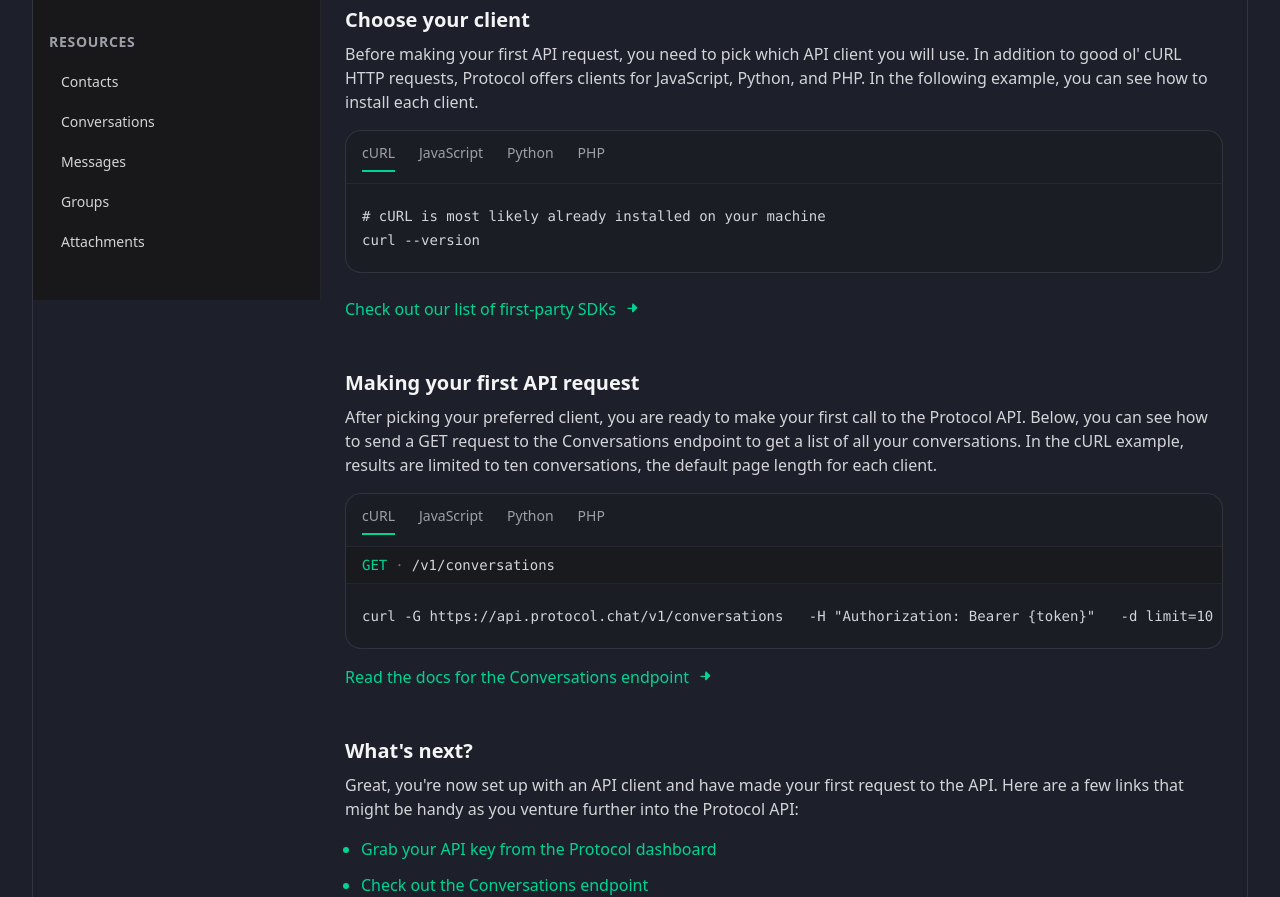
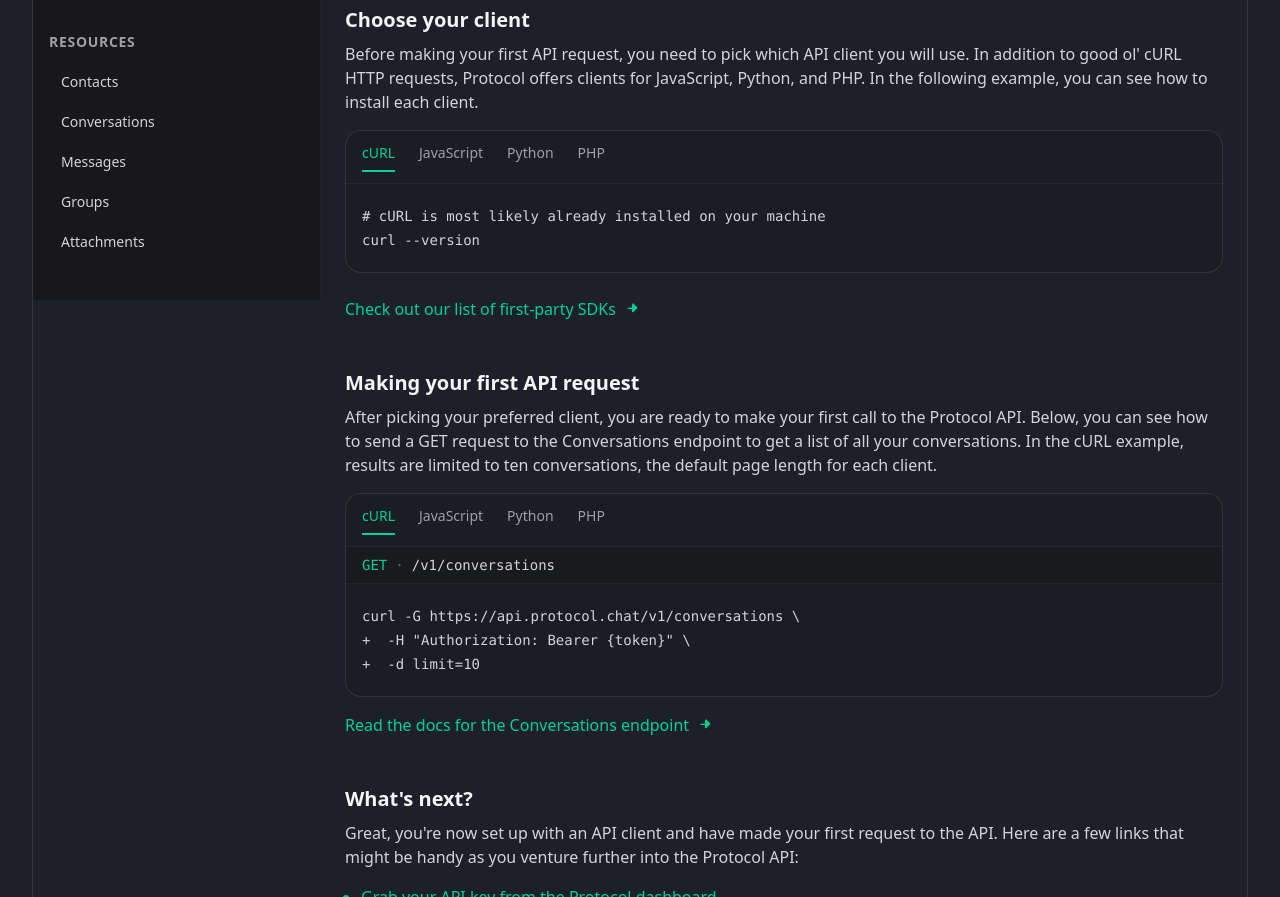
Before and after one commit to AmanKumar9958/seyuna-assignment, a React (Vite) app: page /quickstart in a window 1280 px wide. Shown: the part 460-1357 px from the top of the page. Built offline with nearby package versions, Linux system fonts and the light colour scheme.

Commit message:
- Created working tabs language

```diff
--- a/src/pages/guides/Quickstart.jsx
+++ b/src/pages/guides/Quickstart.jsx
@@ -1,3 +1,4 @@
+import { useState } from 'react'
 import useSectionObserver from '../../hooks/useSectionObserver.js'
 
 export default function Quickstart() {
@@ -37,30 +38,7 @@
           example, you can see how to install each client.
         </p>
 
-        {/* Code block with tabs (static UI, cURL active) */}
-        <div className="mt-4 overflow-hidden rounded-2xl border border-white/10 bg-zinc-900/30">
-          {/* Tabs */}
-          <div className="flex items-center gap-6 border-b border-white/5 px-4 py-3 text-sm">
-            {['cURL', 'JavaScript', 'Python', 'PHP'].map((t, idx) => (
-              <span
-                key={t}
-                className={
-                  'cursor-default pb-2 text-zinc-400 ' +
-                  (idx === 0 ? 'text-emerald-400 relative after:absolute after:inset-x-0 after:-bottom-px after:h-0.5 after:bg-emerald-400' : 'hover:text-zinc-300')
-                }
-              >
-                {t}
-              </span>
-            ))}
-          </div>
-          {/* Body */}
-          <div className="px-4 py-5 overflow-x-auto">
-            <pre className="font-mono text-sm leading-6 text-zinc-300">
-{`# cURL is most likely already installed on your machine
-curl --version`}
-            </pre>
-          </div>
-        </div>
+        <LanguageInstallTabs />
 
         <a href="#" className="mt-6 inline-flex items-center gap-2 text-emerald-400">
           Check out our list of first-party SDKs
@@ -79,36 +57,7 @@
           the cURL example, results are limited to ten conversations, the default page length for each client.
         </p>
 
-        <div className="mt-4 overflow-hidden rounded-2xl border border-white/10 bg-zinc-900/30">
-          {/* Tabs */}
-          <div className="flex items-center gap-6 border-b border-white/5 px-4 py-3 text-sm">
-            {['cURL', 'JavaScript', 'Python', 'PHP'].map((t, idx) => (
-              <span
-                key={t}
-                className={
-                  'cursor-default pb-2 text-zinc-400 ' +
-                  (idx === 0 ? 'text-emerald-400 relative after:absolute after:inset-x-0 after:-bottom-px after:h-0.5 after:bg-emerald-400' : 'hover:text-zinc-300')
-                }
-              >
-                {t}
-              </span>
-            ))}
-          </div>
-          {/* Endpoint header */}
-          <div className="border-b border-white/5 bg-zinc-900/60 px-4 py-2 font-mono text-sm text-zinc-300">
-            <span className="text-emerald-400">GET</span>
-            <span className="mx-2 text-zinc-500">·</span>
-            <span>/v1/conversations</span>
-          </div>
-          {/* Body */}
-          <div className="px-4 py-5 overflow-x-auto">
-            <pre className="font-mono text-sm leading-6 text-zinc-300">
-{`curl -G https://api.protocol.chat/v1/conversations \
-  -H "Authorization: Bearer {token}" \
-  -d limit=10`}
-            </pre>
-          </div>
-        </div>
+        <LanguageRequestTabs />
 
         <a href="#" className="mt-4 inline-flex items-center gap-2 text-emerald-400">
           Read the docs for the Conversations endpoint
@@ -133,3 +82,77 @@
     </div>
   )
 }
+
+// Shared language list
+const LANGS = ['cURL', 'JavaScript', 'Python', 'PHP']
+
+function Tabs({ value, onChange }) {
+  return (
+    <div role="tablist" aria-label="Language selector" className="flex items-center gap-6 border-b border-white/5 px-4 py-3 text-sm">
+      {LANGS.map(lang => {
+        const active = value === lang
+        return (
+          <button
+            key={lang}
+            role="tab"
+            aria-selected={active}
+            className={
+              'relative pb-2 transition-colors focus:outline-none ' +
+              (active
+                ? 'text-emerald-400 after:absolute after:inset-x-0 after:-bottom-px after:h-0.5 after:bg-emerald-400'
+                : 'text-zinc-400 hover:text-zinc-300')
+            }
+            onClick={() => onChange(lang)}
+          >
+            {lang}
+          </button>
+        )
+      })}
+    </div>
+  )
+}
+
+function LanguageInstallTabs() {
+  const [active, setActive] = useState('cURL')
+  const snippets = {
+    cURL: `# cURL is most likely already installed on your machine\ncurl --version`,
+    JavaScript: `# Install the JavaScript SDK\nnpm install protocol-sdk\n# or\nyarn add protocol-sdk\n# or\npnpm add protocol-sdk`,
+    Python: `# Install the Python SDK\npip install protocol_sdk`,
+    PHP: `# Install the PHP SDK using Composer\ncomposer require protocol/sdk`
+  }
+  return (
+    <div className="mt-4 overflow-hidden rounded-2xl border border-white/10 bg-zinc-900/30">
+      <Tabs value={active} onChange={setActive} />
+      <div className="px-4 py-5 overflow-x-auto">
+        <pre className="font-mono text-sm leading-6 text-zinc-300" aria-label={`${active} install instructions`}>
+{snippets[active]}
+        </pre>
+      </div>
+    </div>
+  )
+}
+
+function LanguageRequestTabs() {
+  const [active, setActive] = useState('cURL')
+  const snippets = {
+    cURL: `curl -G https://api.protocol.chat/v1/conversations \\\n+  -H "Authorization: Bearer {token}" \\\n+  -d limit=10`,
+    JavaScript: `import { Protocol } from 'protocol-sdk'\nconst client = new Protocol({ apiKey: process.env.PROTOCOL_API_KEY })\nconst conversations = await client.conversations.list({ limit: 10 })\nconsole.log(conversations)`,
+    Python: `from protocol_sdk import Protocol\nclient = Protocol(api_key="YOUR_API_KEY")\nfor convo in client.conversations.list(limit=10):\n    print(convo)`,
+    PHP: `<?php\nuse Protocol\\Client;\n$client = new Client('YOUR_API_KEY');\n$convos = $client->conversations()->list(['limit' => 10]);\nprint_r($convos);`
+  }
+  return (
+    <div className="mt-4 overflow-hidden rounded-2xl border border-white/10 bg-zinc-900/30">
+      <Tabs value={active} onChange={setActive} />
+      <div className="border-b border-white/5 bg-zinc-900/60 px-4 py-2 font-mono text-sm text-zinc-300">
+        <span className="text-emerald-400">GET</span>
+        <span className="mx-2 text-zinc-500">·</span>
+        <span>/v1/conversations</span>
+      </div>
+      <div className="px-4 py-5 overflow-x-auto">
+        <pre className="font-mono text-sm leading-6 text-zinc-300" aria-label={`${active} conversations list request`}>
+{snippets[active]}
+        </pre>
+      </div>
+    </div>
+  )
+}
```
